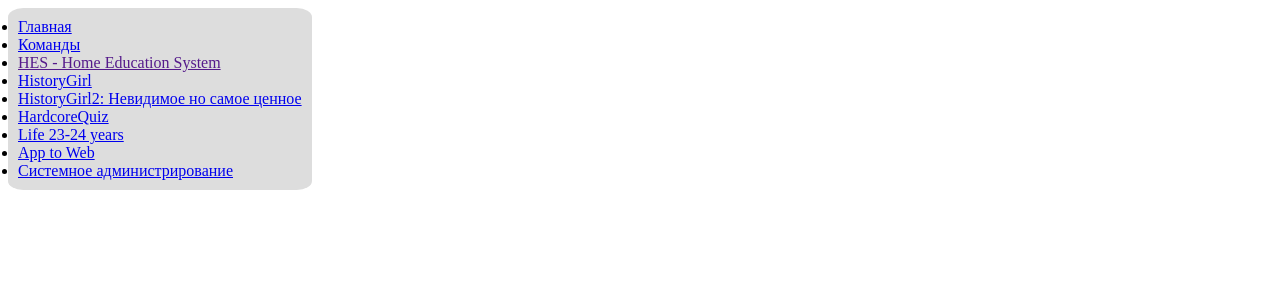
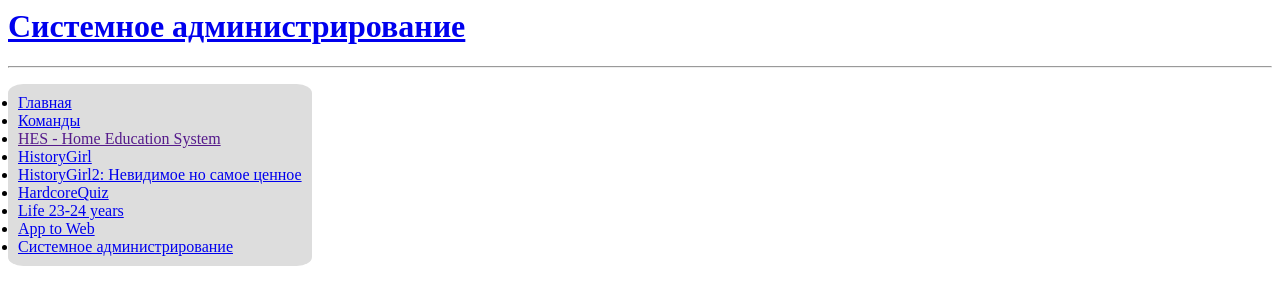
Before and after one commit to DaniilGavrin/wiki, a plain HTML site: page SystemAdministrator/index.html in a window 1280 px wide. Drawn offline with Linux system fonts and the light colour scheme.

Commit message:
update index.html

```diff
--- a/SystemAdministrator/index.html
+++ b/SystemAdministrator/index.html
@@ -8,7 +8,8 @@
         <link rel="stylesheet" href="../css/SystemAdministrator.css">
     </head>
     <body>
-
+<h1><a href="/">Системное администрирование</a></h1>
+<hr>
 <ul class="triangle-list">
 <li><a href="/">Главная</a></li>
 <li><a href="group/">Команды</a></li>
```
